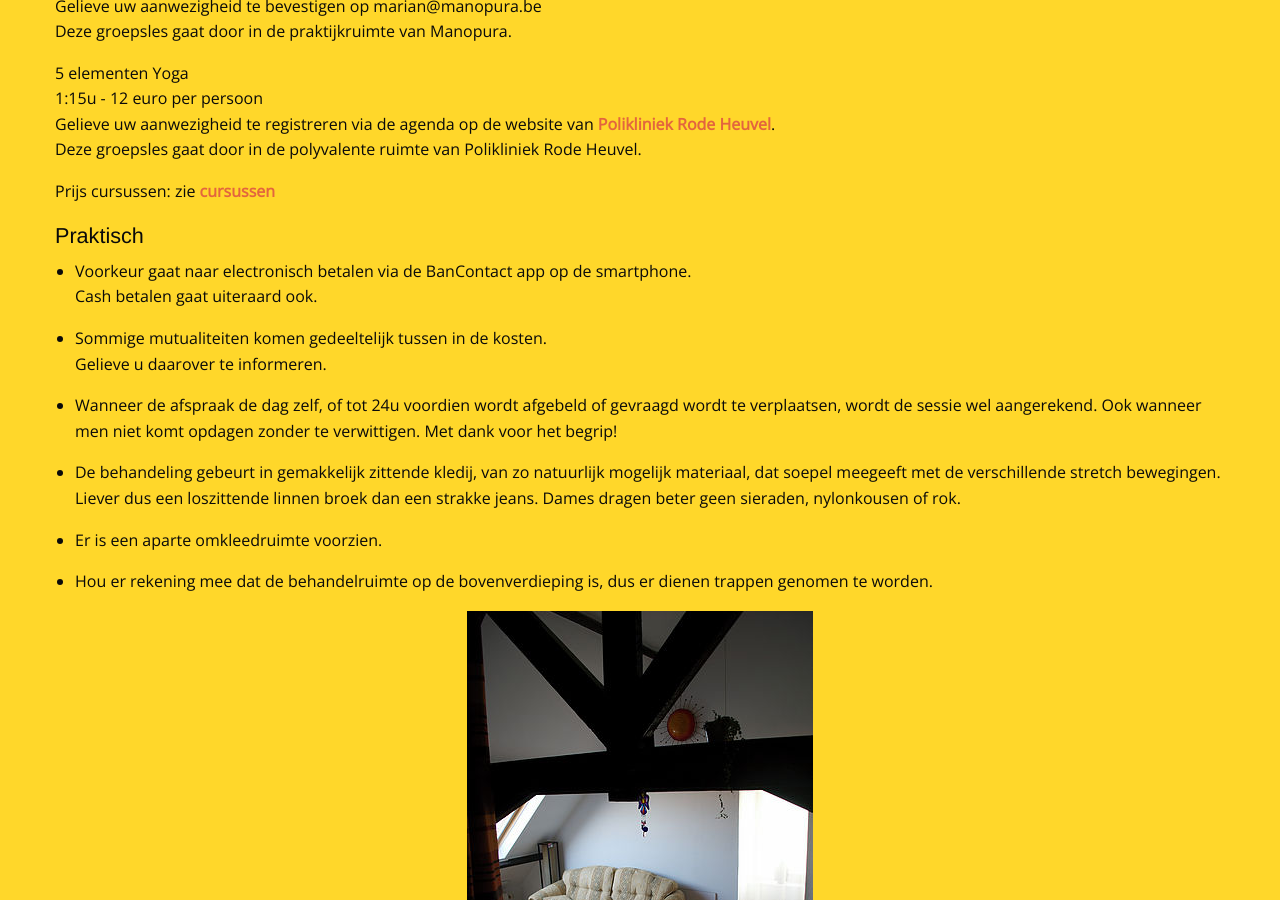
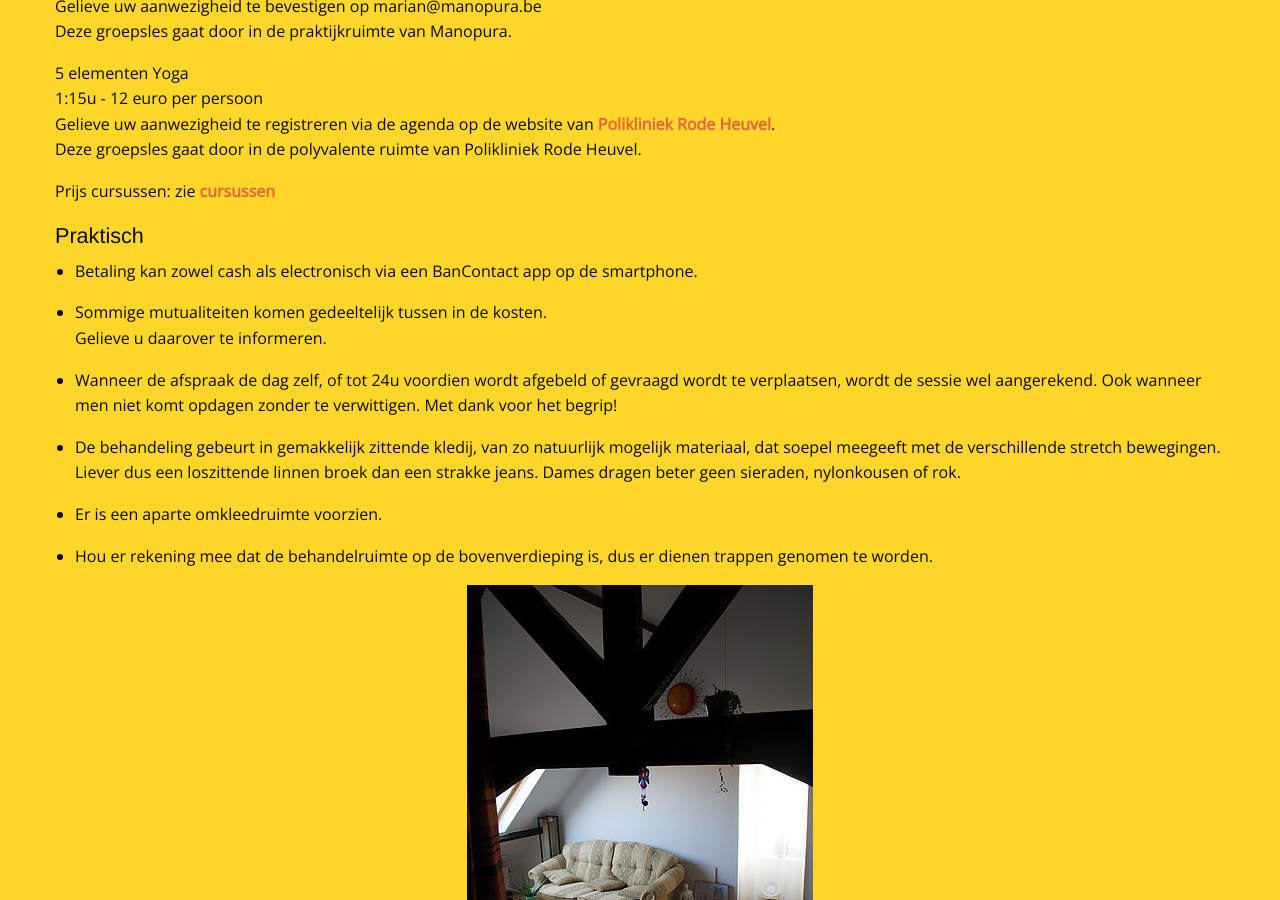
Before and after one commit to manopura/manopura.github.io, a Jekyll site: the page built from praktisch.md, in a window 1280 px wide and 900 px high, scrolled down 806 px. Built offline with Jekyll 4.4.1, drawn with Linux system fonts in a browser that asks for light colours; nearby versions of some CDN libraries; our own code applies the rules of GitHub Pages for plain Markdown files.

Commit message:
Update praktisch.md

```diff
--- a/praktisch.md
+++ b/praktisch.md
@@ -45,8 +45,7 @@ Prijs cursussen: zie [**cursussen**](http://www.manopura.be/cursussen.html)
 ### Praktisch
 
 
-+ Voorkeur gaat naar electronisch betalen via de BanContact app op de smartphone.
-Cash betalen gaat uiteraard ook.
++ Betaling kan zowel cash als electronisch via een BanContact app op de smartphone.
 
 + Sommige mutualiteiten komen gedeeltelijk tussen in de kosten.
 Gelieve u daarover te informeren.
```
